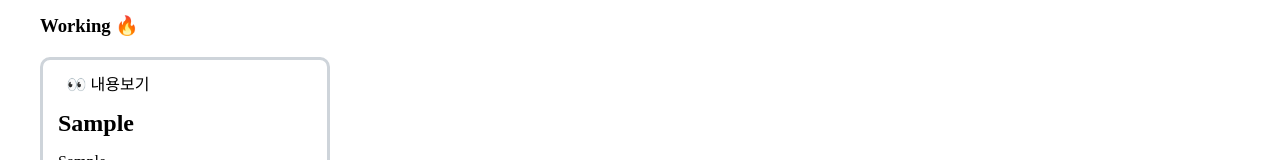
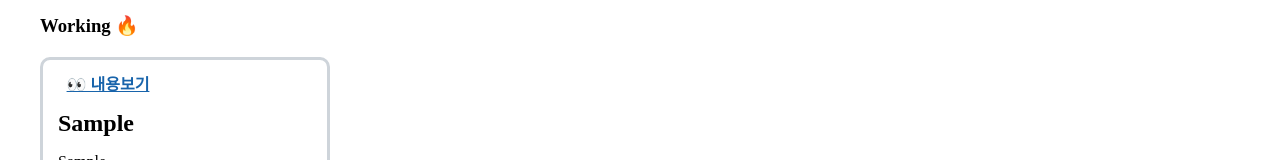
Before and after one commit to devjjin/redux-todolist-assignment, a React (Create React App) app: page / in a window 1280 px wide. Both pictures are taken after typing "Sample", "Sample" into the empty fields and a click on the button "추가하기". Shown: the part 166-326 px from the top of the page. Built offline with nearby package versions, Linux system fonts and the light colour scheme.

Commit message:
Feat: todo 내용보기 클릭시 detail 페이지로 이동

```diff
--- a/src/components/TodoItem.jsx
+++ b/src/components/TodoItem.jsx
@@ -2,6 +2,7 @@ import React from 'react';
 import styled from 'styled-components';
 import { useDispatch } from 'react-redux';
 import { deleteTodo, toggleStatusTodo } from '../redux/modules/todos.js';
+import { Link } from 'react-router-dom';
 
 const TodoItem = ({ todoItem }) => {
   const dispatch = useDispatch();
@@ -15,7 +16,9 @@ const TodoItem = ({ todoItem }) => {
   return (
     <Main key={todoItem.id}>
       <Container>
-        <DetailButton>👀 내용보기</DetailButton>
+        <StLink to={`${todoItem.id}`}>
+          <DetailButton>👀 내용보기</DetailButton>
+        </StLink>
         <Title>{todoItem.title}</Title>
         <p>{todoItem.content}</p>
         <ButtonContainer>
@@ -61,6 +64,10 @@ const ButtonContainer = styled.div`
   gap: 10px;
 `;
 
+const StLink = styled(Link)`
+  font-weight: bold;
+  color: #1864ab;
+`
 const DeleteButton = styled.button`
   border: 2px solid #e03131;
   color: black;
--- /dev/null
+++ b/src/pages/Detail.jsx
@@ -0,0 +1,60 @@
+import React from 'react';
+import { useSelector } from 'react-redux';
+import { useNavigate, useParams } from 'react-router-dom';
+import styled from 'styled-components';
+import GlobalStyle from '../components/GlobalStyle';
+
+const Detail = () => {
+  const { id } = useParams();
+  const navigate = useNavigate();
+  const todoItem = useSelector(state => state.todos.find(todo => todo.id === id));
+
+  return (
+    <>
+      <GlobalStyle />
+      <Main>
+        <Container>
+          <Header>
+            <p>ID: {todoItem.id}</p>
+            <BackButton onClick={() => navigate('/')}>이전으로</BackButton>
+          </Header>
+          <div>
+            <h1>{todoItem.title}</h1>
+            <p>{todoItem.content}</p>
+          </div>
+        </Container>
+      </Main>
+    </>
+  );
+};
+
+const Main = styled.main`
+  display: flex;
+  justify-content: center;
+  align-items: center;
+  height: 100vh;
+`;
+
+const Container = styled.div`
+  width: 40%;
+  height: 50%;
+  padding: 20px 30px;
+  border: 2px solid #ced4da;
+  border-radius: 10px;
+  flex-wrap: wrap;
+`;
+
+const Header = styled.div`
+  display: flex;
+  align-items: center;
+  justify-content: space-between;
+`;
+
+const BackButton = styled.button`
+  background-color: #adb5bd;
+  border: none;
+  padding: 10px;
+  color: white;
+`;
+
+export default Detail;
--- a/src/shared/Router.js
+++ b/src/shared/Router.js
@@ -1,12 +1,14 @@
 import React from 'react';
 import { BrowserRouter, Route, Routes } from 'react-router-dom';
 import Home from "../pages/Home";
+import Detail from "../pages/Detail";
 
 const Router = () => {
   return (
     <BrowserRouter>
       <Routes>
         <Route path="/" element={<Home />} />
+        <Route path="/:id" element={<Detail />} />
       </Routes>
     </BrowserRouter>
   );
```
